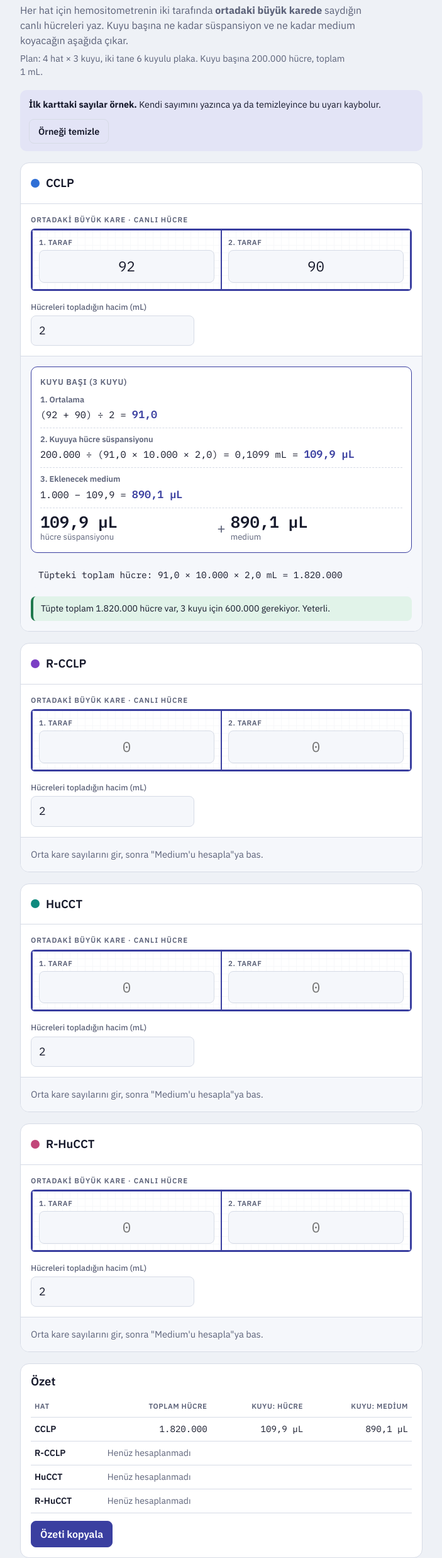
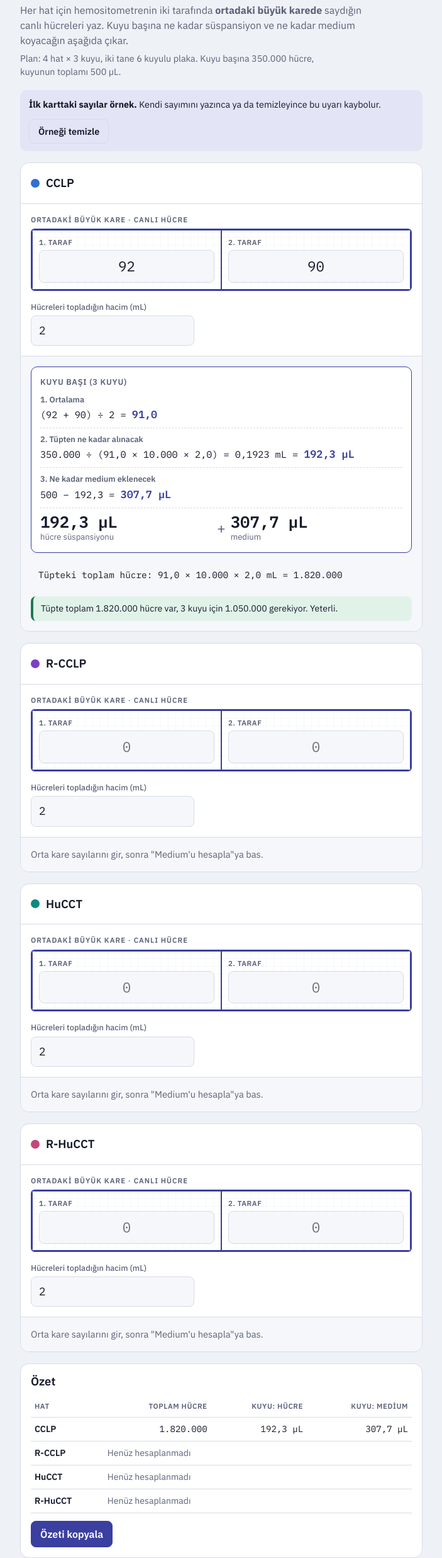
Before and after one commit to mehmethan1/hucre-ekim, a plain HTML site: page ekim.html in a window 1280 px wide. Shown: the part 125-2599 px from the top of the page at 63% size, without its empty margins (288-991 px from the left). Drawn offline with Linux system fonts and the light colour scheme.

Commit message:
Ekim: kural geri: 350.000 hücre, kuyu toplamı 500 µL
Tüpten alınacak = 350.000 ÷ (ortalama × 10.000 × toplama hacmi),
medium = 500 − tüpten alınan (µL).

Co-Authored-By: Claude Opus 5.5 <noreply@anthropic.com>

```diff
--- a/ekim.html
+++ b/ekim.html
@@ -149,7 +149,7 @@ td:first-child{font-family:var(--sans);font-weight:600}
     <span class="eyebrow">Hemositometre → kuyu ekimi</span>
     <h1>Sena'nın Ekim Hesabı</h1>
     <p>Her hat için hemositometrenin iki tarafında <strong>ortadaki büyük karede</strong> saydığın canlı hücreleri yaz. Kuyu başına ne kadar süspansiyon ve ne kadar medium koyacağın aşağıda çıkar.</p>
-    <p class="muted" style="font-size:.9rem">Plan: 4 hat × 3 kuyu, iki tane 6 kuyulu plaka. Kuyu başına 200.000 hücre, toplam 1 mL.</p>
+    <p class="muted" style="font-size:.9rem">Plan: 4 hat × 3 kuyu, iki tane 6 kuyulu plaka. Kuyu başına 350.000 hücre, kuyunun toplamı 500 µL.</p>
   </header>
 
   <div class="banner" id="exampleBanner" hidden>
@@ -176,8 +176,8 @@ td:first-child{font-family:var(--sans);font-weight:600}
   <section class="panel howto">
     <h2>Nasıl hesaplıyor?</h2>
     <div class="formula">ortalama = (1. taraf orta kare + 2. taraf orta kare) ÷ 2</div>
-    <div class="formula">kuyuya süspansiyon (mL) = 200.000 ÷ (ortalama × 10.000 × toplama hacmi mL)</div>
-    <div class="formula">eklenecek medium (µL) = 1.000 − süspansiyon (µL)</div>
+    <div class="formula">Tüpten ne kadar alınacak (mL) = 350.000 ÷ (ortalama × 10.000 × hücreleri topladığın hacim)</div>
+    <div class="formula">Ne kadar medium eklenecek (µL) = 500 − tüpten alınan (µL)</div>
     <div class="formula">tüpteki toplam hücre = ortalama × 10.000 × toplama hacmi mL</div>
   </section>
 
@@ -191,7 +191,7 @@ td:first-child{font-family:var(--sans);font-weight:600}
 const COLORS=['--c1','--c2','--c3','--c4'];
 const DEFAULT_LINES=['CCLP','R-CCLP','HuCCT','R-HuCCT'];
 const STORE='sena-ekim-v4';
-const CELLS=200000, VOL=1000, WELLS=3, F=10000, MAXQ=9; // sq: 1. taraf = sq[0], 2. taraf = sq[9]
+const CELLS=350000, VOL=500, WELLS=3, F=10000, MAXQ=9; // sq: 1. taraf = sq[0], 2. taraf = sq[9]
 const fmt=(n,d=0)=>Number.isFinite(n)?n.toLocaleString('tr-TR',{minimumFractionDigits:d,maximumFractionDigits:d}):'–';
 const parse=v=>{if(v==null)return NaN;const s=String(v).trim().replace(/\./g,'').replace(',', '.');if(s==='')return NaN;return Number(s)};
 const parseDec=v=>{if(v==null)return NaN;const s=String(v).trim().replace(',', '.');if(s==='')return NaN;return Number(s)};
@@ -267,7 +267,7 @@ function calc(ln){
   if(sides.length===1)msgs.push(['warn','Sadece bir taraf girildi; ortalama o taraftan alındı.']);
   if(sides.length===2&&Math.max(...sides)>0&&Math.abs(sides[0]-sides[1])/Math.max(...sides)>0.2)msgs.push(['warn',`İki taraf arasında fark büyük (${fmt(sides[0])} ve ${fmt(sides[1])}). Süspansiyonu iyice karıştırıp yeniden yükle.`]);
   if(!(tube>0))msgs.push(['bad','Hesap için "Hücreleri topladığın hacim" kutusunu doldur.']);
-  else if(cellVol>VOL)msgs.push(['bad',`Süspansiyon çok seyreltik: bir kuyuya ${fmt(cellVol,0)} µL gerekiyor, bu 1 mL'yi aşıyor. Hücreleri santrifüjleyip daha az mediumda topla, sonra yeniden say.`]);
+  else if(cellVol>VOL)msgs.push(['bad',`Süspansiyon çok seyreltik: bir kuyuya ${fmt(cellVol,0)} µL gerekiyor, bu kuyunun toplamını (500 µL) aşıyor. Hücreleri santrifüjleyip daha az mediumda topla, sonra yeniden say.`]);
   else if(cellVol<2)msgs.push(['warn',`Kuyu başı ${fmt(cellVol,1)} µL çok az, pipetlemesi zor. Süspansiyonu önce seyrelt.`]);
   if(Number.isFinite(total))msgs.push(total<need?['bad',`Tüpte toplam ${fmt(total)} hücre var, 3 kuyu için ${fmt(need)} gerekiyor. Yetmiyor.`]:['ok',`Tüpte toplam ${fmt(total)} hücre var, 3 kuyu için ${fmt(need)} gerekiyor. Yeterli.`]);
   return {sides,avg,tube,total,cellMl,cellVol,medVol,msgs,ok:cellVol<=VOL};
@@ -284,8 +284,8 @@ function update(){
     let h=`<div class="recipe main"><span class="title">Kuyu başı (3 kuyu)</span>
       <div class="steps">
         <div class="step"><span class="sk">1. Ortalama</span><span class="sv">${r.sides.length===2?'('+fmt(r.sides[0])+' + '+fmt(r.sides[1])+') ÷ 2 = ':''}<strong>${a}</strong></span></div>
-        <div class="step"><span class="sk">2. Kuyuya hücre süspansiyonu</span><span class="sv">200.000 ÷ (${a} × 10.000 × ${r.tube>0?fmt(r.tube,1):'?'}) = ${fmt(r.cellMl,4)} mL = <strong>${fmt(r.cellVol,1)} µL</strong></span></div>
-        <div class="step"><span class="sk">3. Eklenecek medium</span><span class="sv">1.000 − ${fmt(r.cellVol,1)} = <strong>${r.ok?fmt(r.medVol,1)+' µL':'eksi çıkıyor'}</strong></span></div>
+        <div class="step"><span class="sk">2. Tüpten ne kadar alınacak</span><span class="sv">350.000 ÷ (${a} × 10.000 × ${r.tube>0?fmt(r.tube,1):'?'}) = ${fmt(r.cellMl,4)} mL = <strong>${fmt(r.cellVol,1)} µL</strong></span></div>
+        <div class="step"><span class="sk">3. Ne kadar medium eklenecek</span><span class="sv">500 − ${fmt(r.cellVol,1)} = <strong>${r.ok?fmt(r.medVol,1)+' µL':'eksi çıkıyor'}</strong></span></div>
       </div>
       ${r.ok?pourHTML(fmt(r.cellVol,1)+' µL',fmt(r.medVol,1)+' µL'):''}</div>`;
     if(Number.isFinite(r.total))h+=`<div class="formula">Tüpteki toplam hücre: ${a} × 10.000 × ${fmt(r.tube,1)} mL = ${fmt(r.total)}</div>`;
@@ -311,7 +311,7 @@ function plates(){
 }
 
 document.getElementById('copyBtn').addEventListener('click',()=>{
-  let s='Ekim hesabı (200.000 hücre/kuyu, 1 mL, 3 kuyu/hat)\n';
+  let s='Ekim hesabı (350.000 hücre/kuyu, 500 µL, 3 kuyu/hat)\n';
   state.lines.forEach((ln,i)=>{const r=results[i];
     if(!r){s+=`${ln.name}: hesaplanmadı\n`;return}
     if(!r.ok){s+=`${ln.name}: süspansiyon çok seyreltik\n`;return}
```
